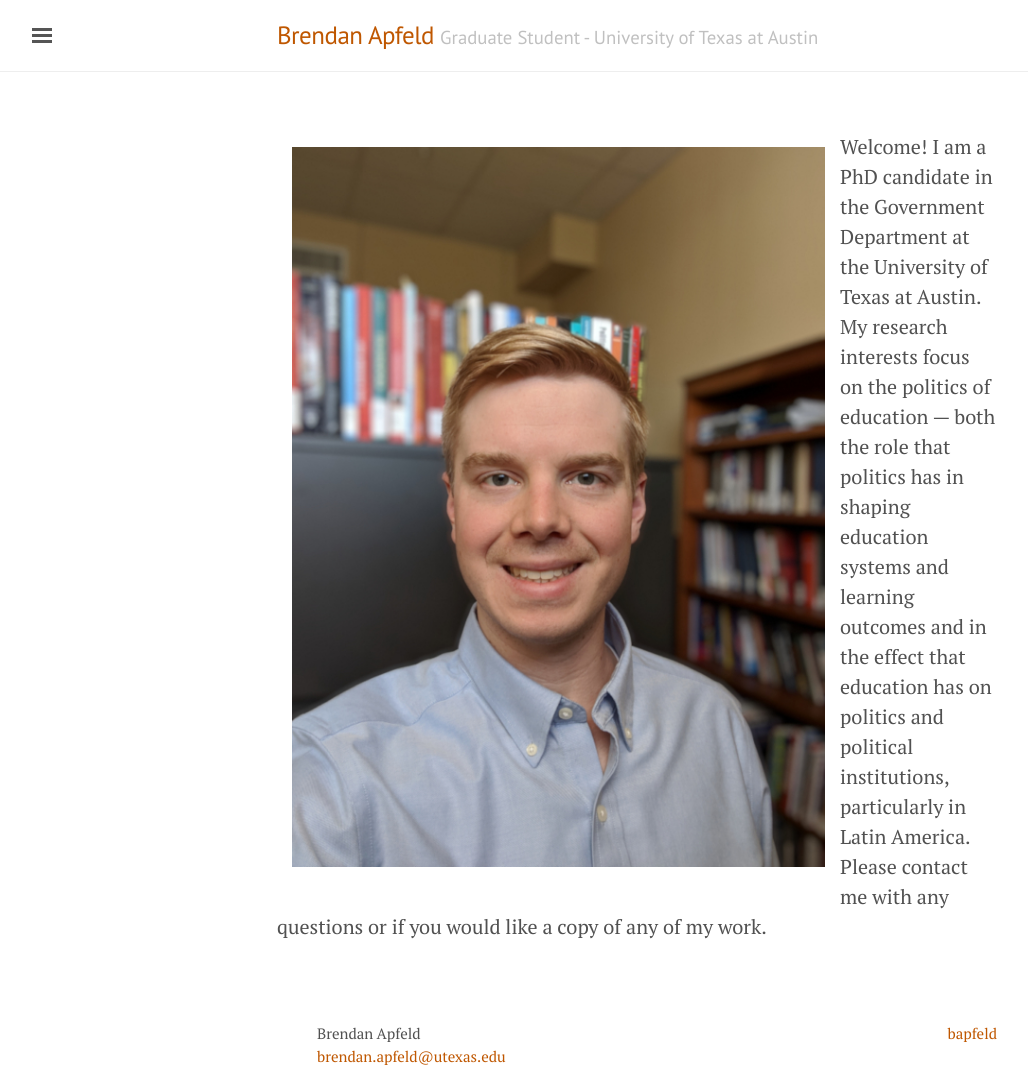
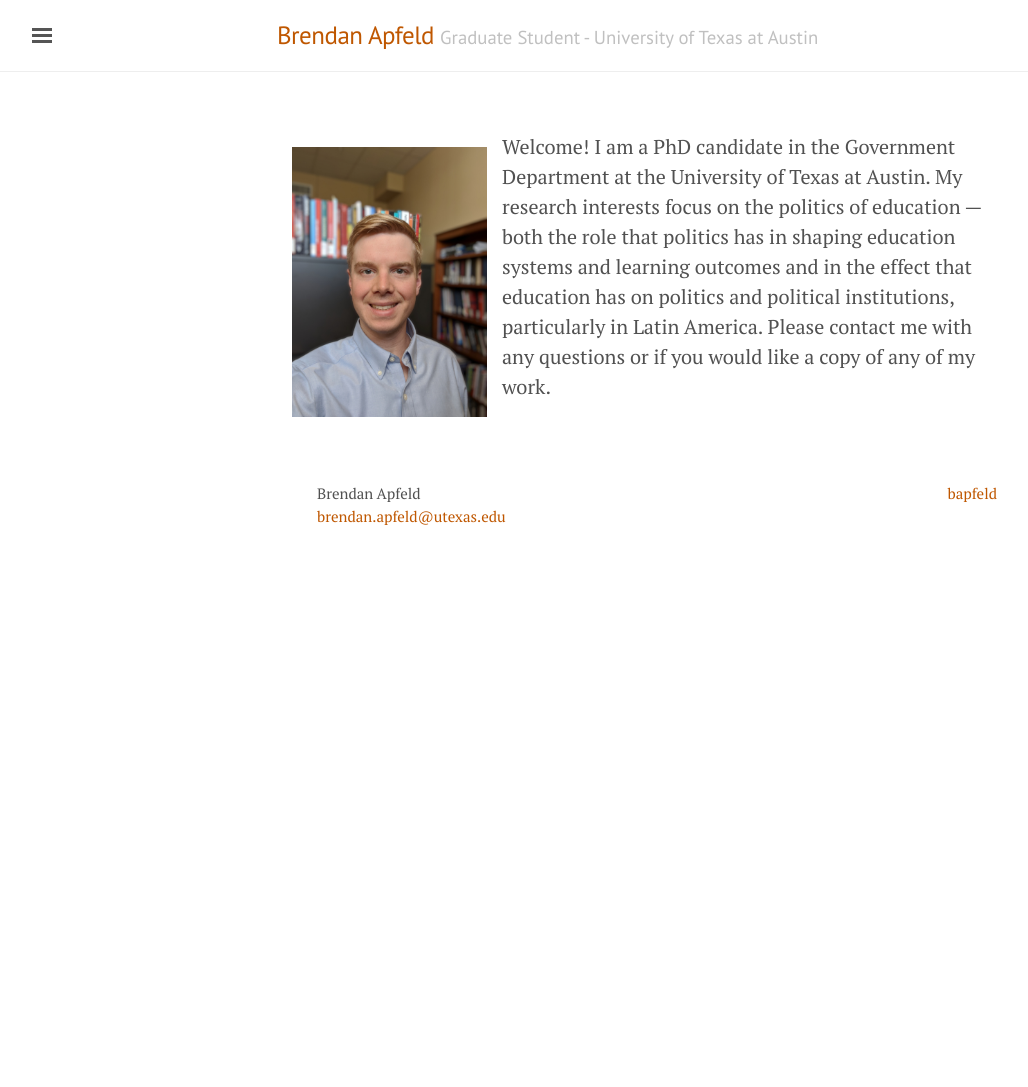
Before and after one commit to bapfeld/bapfeld.github.io, a Jekyll site: the page built from index.md, in a window 1280 px wide. Shown: the whole page, without its empty margins (3-1031 px from the left). Built offline with Jekyll 4.4.1, drawn with Linux system fonts in a browser that asks for light colours; the list of posts is cut into pages by our own code; after the commit the page ends 900 px from its top, so only the background shows below that.

Commit message:
fix image scaling

```diff
--- a/index.md
+++ b/index.md
@@ -2,6 +2,6 @@
 layout: page
 ---
 <img style="width=563px;height=750px;float:left;padding:15px;"
-src="/images/profile_image.jpg" alt="profile picture" width="563" height="750">
+src="/images/profile_image.jpg" alt="profile picture" width="225" height="300">
 
 Welcome! I am a PhD candidate in the Government Department at the University of Texas at Austin. My research interests focus on the politics of education --- both the role that politics has in shaping education systems and learning outcomes and in the effect that education has on politics and political institutions, particularly in Latin America. Please contact me with any questions or if you would like a copy of any of my work.
```
Also changed, not shown: about.md (+1 -1 lines).
